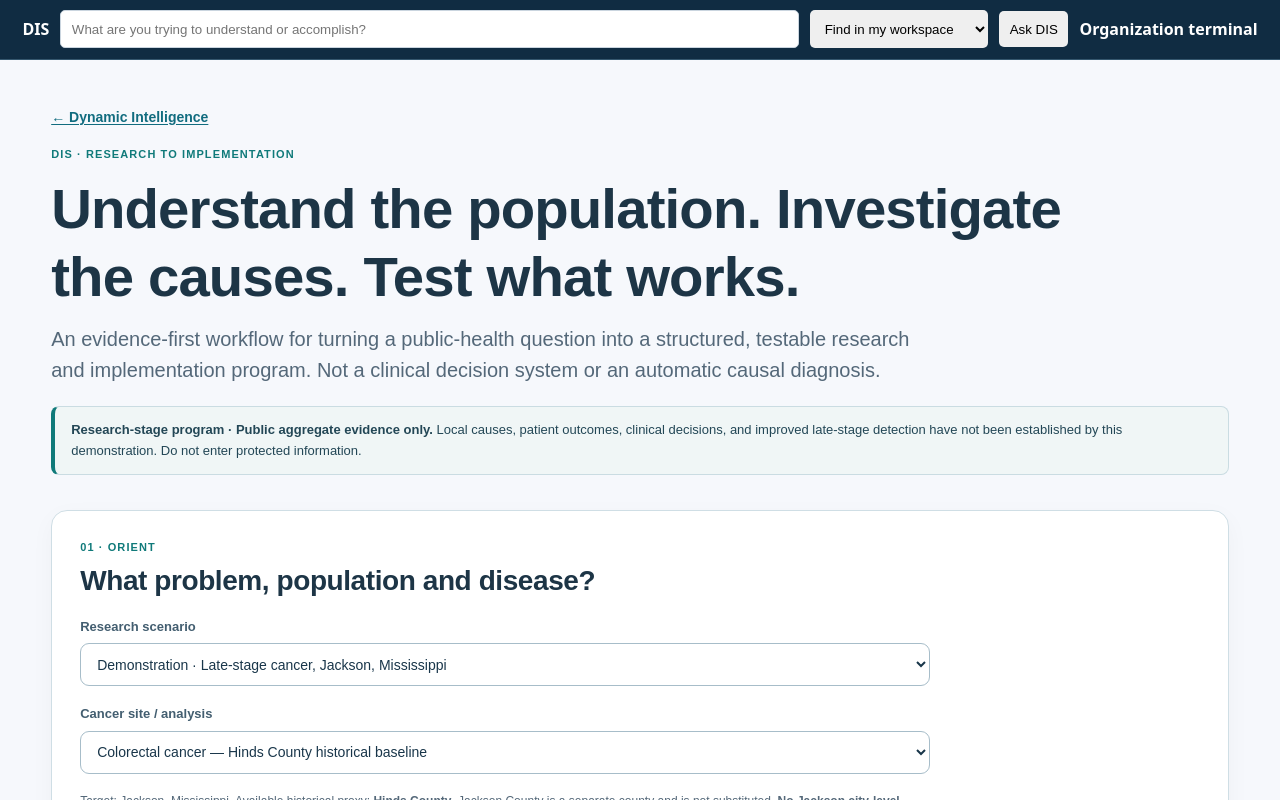
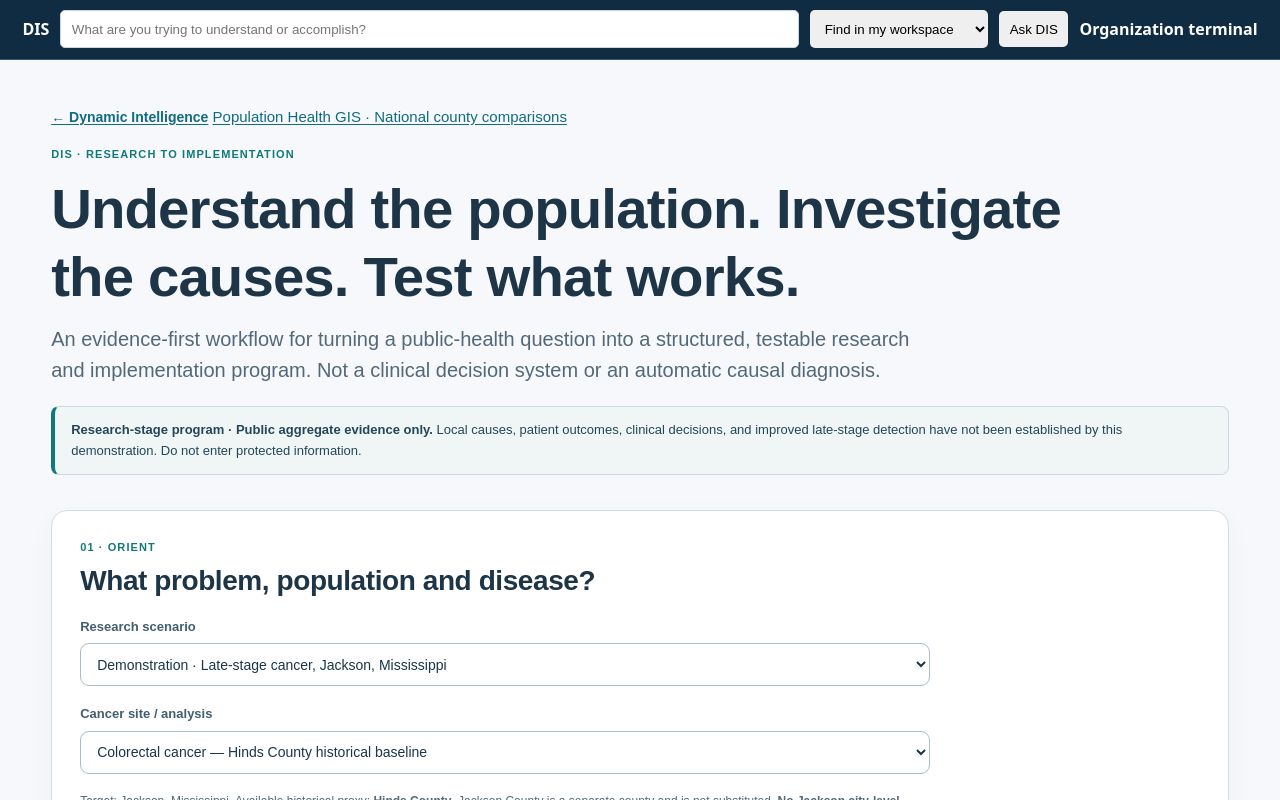
Before and after one commit to mrterryflood-ui/integrated-implementation-intelligence, a Next.js app in the folder apps/dis-platform/: page /research-program in a window 1280 px wide. Shown: the top 800 px of the page. Built offline with nearby package versions, Linux system fonts and the light colour scheme.

Commit message:
Connect population-health GIS with DIS homepage and research implementation journey

```diff
--- a/apps/dis-platform/app/research-program/page.tsx
+++ b/apps/dis-platform/app/research-program/page.tsx
@@ -109,7 +109,7 @@ export default function ResearchProgramStudio(){
   };
   return <main className="rp-root">
     <header className="rp-head">
-      <Link className="rp-back" href="/">← Dynamic Intelligence</Link>
+      <Link className="rp-back" href="/">← Dynamic Intelligence</Link> <Link href="/population-health-atlas">Population Health GIS · National county comparisons</Link>
       <div className="rp-kicker">DIS · RESEARCH TO IMPLEMENTATION</div>
       <h1>Understand the population. Investigate the causes. Test what works.</h1>
       <p>An evidence-first workflow for turning a public-health question into a structured, testable research and implementation program. Not a clinical decision system or an automatic causal diagnosis.</p>
@@ -329,7 +329,7 @@ export default function ResearchProgramStudio(){
       <div className="rp-buttons">
         <button type="button" onClick={()=>void copy("markdown")}>Copy research and implementation brief</button>
         <button type="button" onClick={()=>void copy("json")}>Copy structured research case</button>
-        <Link href="/#consult">Continue in DIS Council</Link>
+        <Link href="/#consult">Continue in DIS Council</Link><Link href="/population-health-atlas">Inspect cancer prevention and environmental context in GIS</Link>
       </div>
       <p role="status">{copyStatus}</p>
       <p className="rp-subtle">No source calls, accounts, model requests, database writes or clinical actions are made by this demonstration. Publicly reported aggregate observations and investigation hypotheses remain separate.</p>
```
